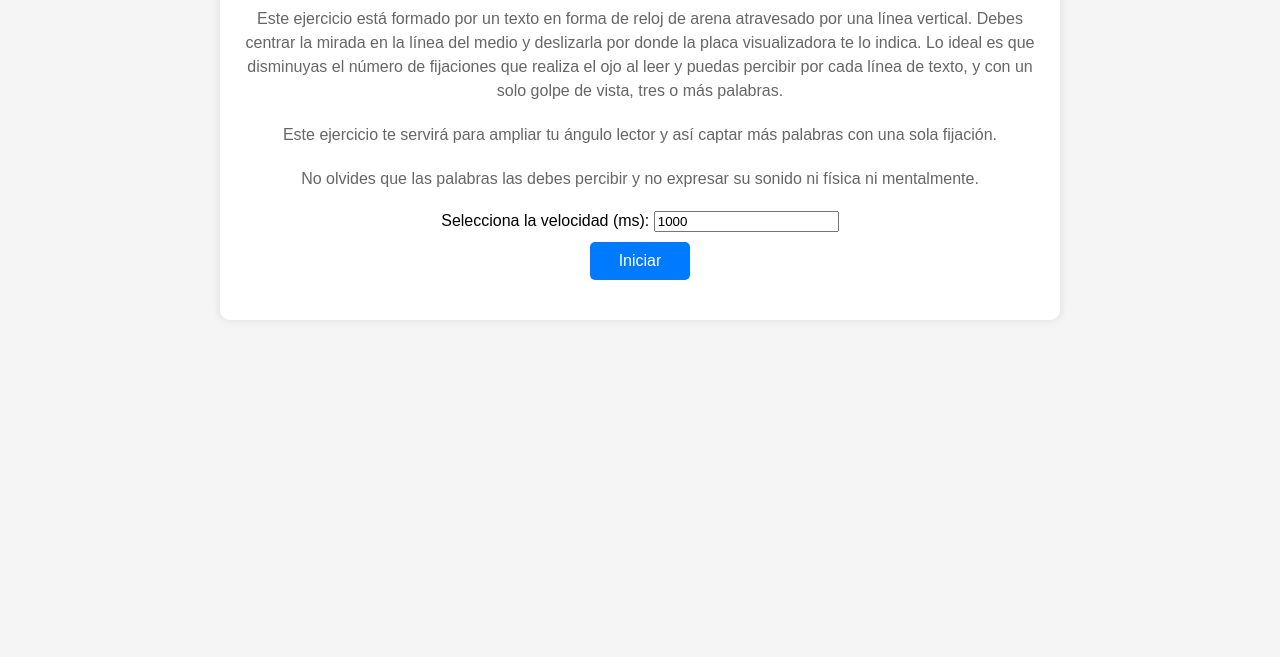
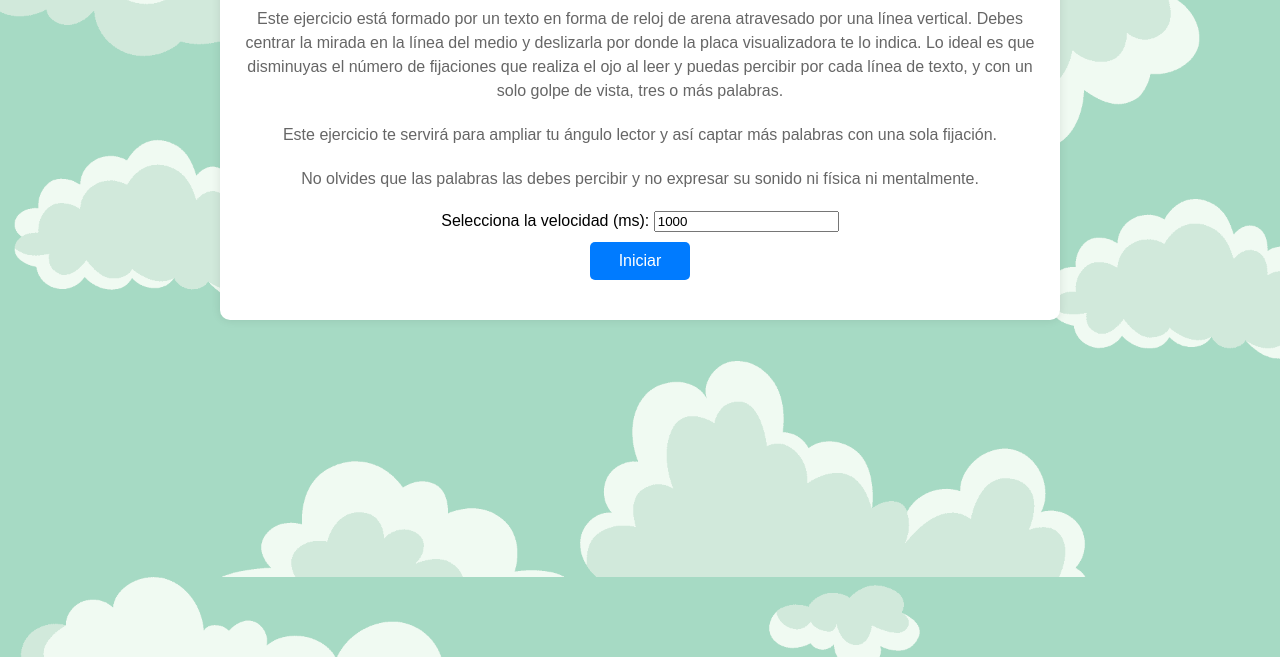
Before and after one commit to BreidysG/Ejercicio40LR, a plain HTML site: page index.html in a window 1280 px wide. Shown: the part 143-800 px from the top of the page. Drawn offline with Linux system fonts and the light colour scheme.

Commit message:
Ajustes en los estilos

```diff
--- a/styles.css
+++ b/styles.css
@@ -3,6 +3,8 @@ body {
     margin: 0;
     padding: 0;
     background-color: #f5f5f5;
+    background-image: url(/3.png);
+    background-size: cover;
 }
 
 .container {
```
Also changed, not shown: 3.png (added).
